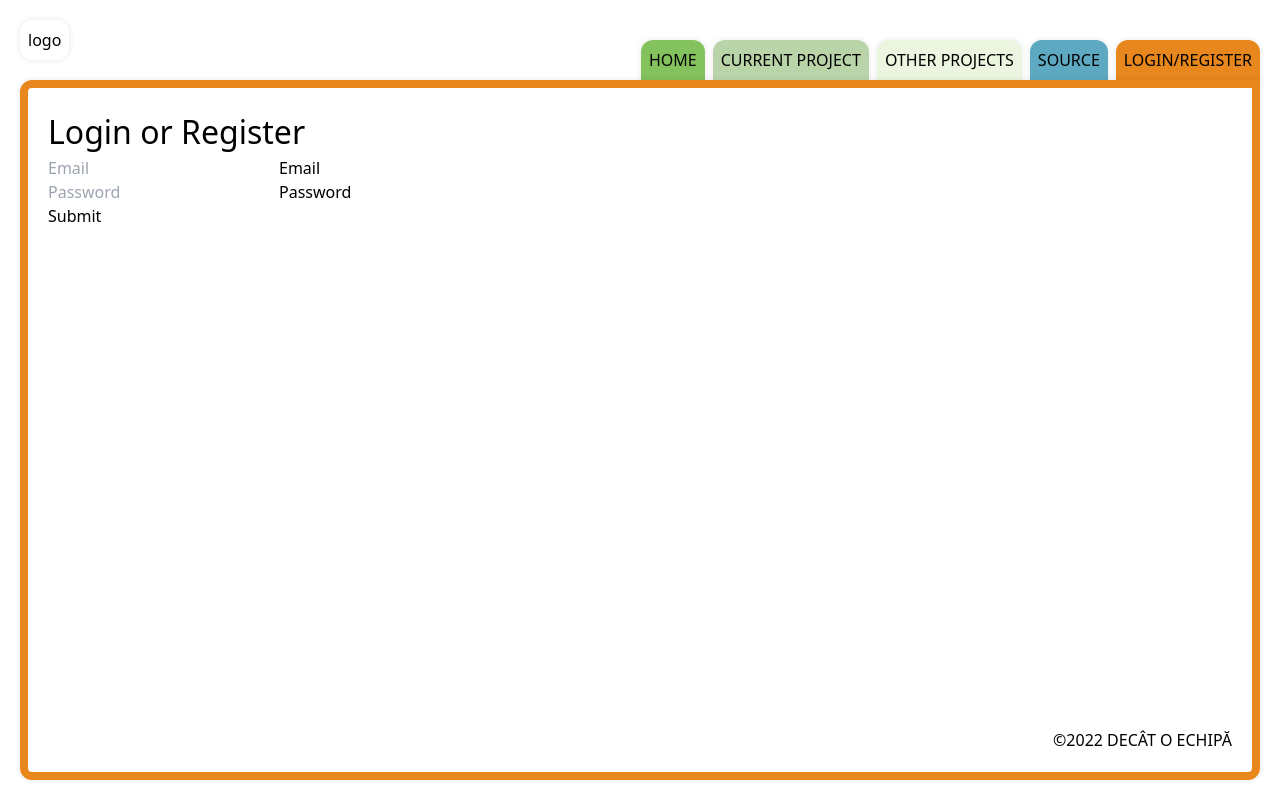
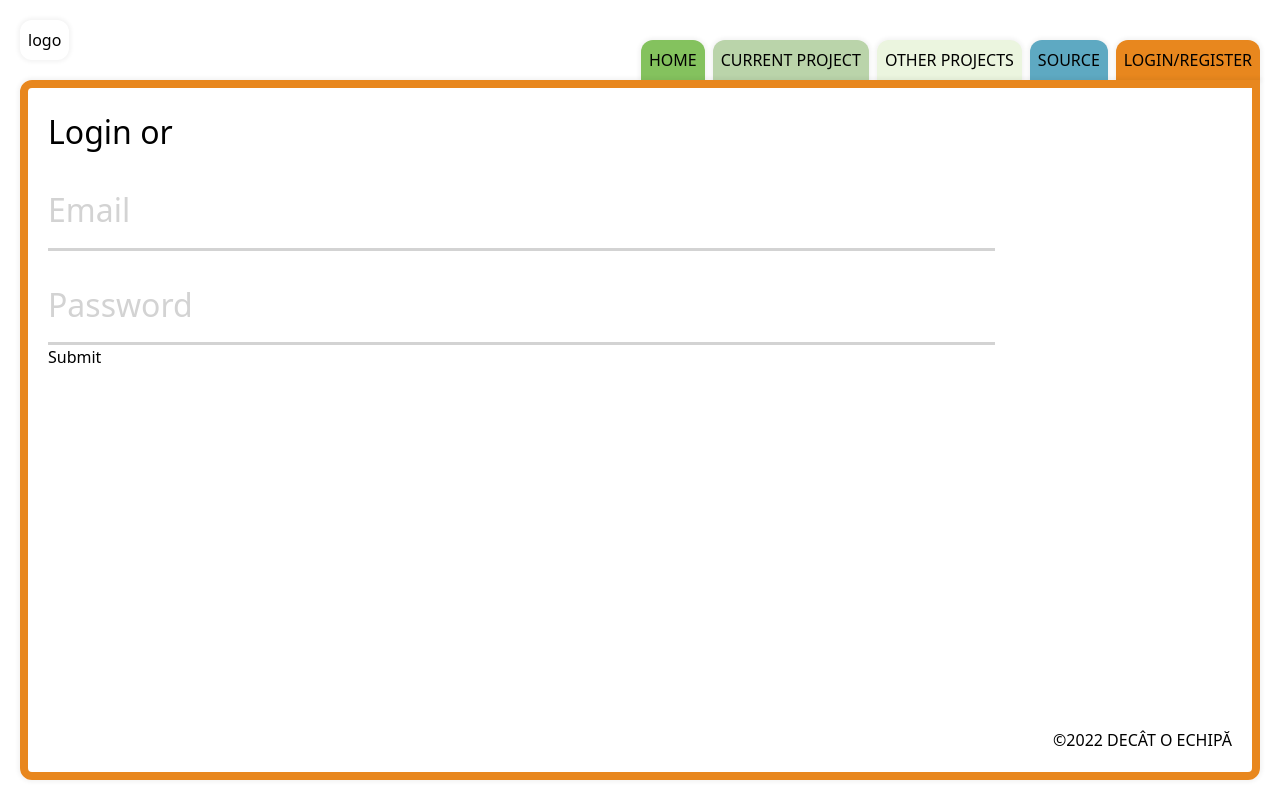
Before and after one commit to IBM-Dev-Dealer/frontend, a Next.js app: page /log in a window 1280 px wide. Built offline with nearby package versions, Linux system fonts and the light colour scheme.

Commit message:
applied style on input

```diff
--- a/components/atoms/TextInput/TextInput.jsx
+++ b/components/atoms/TextInput/TextInput.jsx
@@ -1,6 +1,15 @@
 import { ErrorMessage, useField } from "formik";
 import classNames from "classnames";
 import "./TextInput.module.scss";
+import {
+	input_class,
+	form__field,
+	input_label,
+	form__label,
+	form__field__error,
+	form__label__error,
+} from "./TextInput.module.scss";
+
 const TextInput = ({
 	placeholder,
 	labelText,
@@ -10,28 +19,16 @@ const TextInput = ({
 	...props
 }) => {
 	const [field, meta] = useField(props);
-	const inputContainerClass = "wtl-text-input";
-	const inputClass = `${inputContainerClass}--input`;
-	const labelClass = `${inputContainerClass}--label`;
-	const extraInput = "form__field";
-	const extraLabel = "form__label";
-	const extraInputError = `${extraInput}-error`;
-	const extraLabelError = `${extraLabel}-error`;
-	const errorTextInputClass = "errorTextInput";
+
 	// const date = new Date();
 	return (
-		<div className={inputContainerClass}>
+		<div className="pt-4 w-4/5 mt-2.5 relative">
 			<input
 				disabled={disabled}
 				className={
 					!meta.error || !meta.touched
-						? classNames(inputClass, extraInput)
-						: classNames(
-								inputClass,
-								extraInput,
-								extraInputError,
-								errorTextInputClass
-						  )
+						? classNames(input_class, form__field)
+						: classNames(input_class, form__field, form__field__error)
 				}
 				// max={props.type === "date" ? moment(date).format("YYYY-MM-DD") : ""}  <-is left here just in case i want to block some dates
 				type={props.type}
@@ -43,8 +40,8 @@ const TextInput = ({
 			<label
 				className={
 					!meta.error || !meta.touched
-						? classNames(labelClass, extraLabel)
-						: classNames(labelClass, extraLabel, extraLabelError)
+						? classNames(input_label, form__label)
+						: classNames(input_label, form__label, form__label__error)
 				}
 				htmlFor={id}
 			>
--- a/components/atoms/TextInput/TextInput.module.scss
+++ b/components/atoms/TextInput/TextInput.module.scss
@@ -1,9 +1,4 @@
-.wtl-text-input {
-	position: relative;
-	padding: 1.5rem 0 0;
-	width: 70%;
-	margin-top: 1rem;
-	&--input {
+.input_class {
 	width: 100%;
 	border: 0;
 	border-bottom: 3px solid lightgray;
@@ -32,7 +27,7 @@
 	}
 }
 
-	&--label {
+.input_label {
 	position: absolute;
 	top: 0;
 	display: block;
@@ -40,7 +35,7 @@
 	font-size: 1.5rem;
 	color: lightgray;
 }
-}
+
 .errorTextInput {
 	width: 100%;
 	border: 0;
@@ -84,7 +79,7 @@
 	color: #11998e;
 	font-weight: 700;
 }
-.form__field-error:focus ~ .form__label-error {
+.form__field__error:focus ~ .form__label__error {
 	position: absolute;
 	top: 0;
 	display: block;
@@ -93,46 +88,3 @@
 	color: red;
 	font-weight: 700;
 }
-
-// @media (max-width: breakPoints.$breakPoint1080) {
-// 	.errorTextInput {
-// 		font-size: 1.3rem;
-// 	}
-// 	.wtl-text-input {
-// 		&--input {
-// 			font-size: 1.3rem;
-// 			margin-top: 0.5rem;
-// 		}
-// 		&--label {
-// 			font-size: 1.3rem;
-// 		}
-// 	}
-// 	.form__field:placeholder-shown ~ .form__label {
-// 		font-size: 1.5rem;
-// 	}
-
-// 	.form__field:focus ~ .form__label {
-// 		font-size: 1.5rem;
-// 	}
-// 	.form__field-error:focus ~ .form__label-error {
-// 		font-size: 1.5rem;
-// 	}
-// }
-
-// @media (max-width: breakPoints.$breakPoint800) {
-// 	.wtl-text-input {
-// 		width: 90%;
-// 	}
-// }
-
-// @media (max-width: breakPoints.$breakPoint600) {
-// 	.errorTextInput {
-// 		color: colors.$white;
-// 	}
-
-// 	.wtl-text-input {
-// 		&--input {
-// 			color: colors.$white;
-// 		}
-// 	}
-// }
--- a/components/page-components/Log/Login.jsx
+++ b/components/page-components/Log/Login.jsx
@@ -1,6 +1,3 @@
-import Link from "next/link";
-
-import { ROUTES } from "../../../utils/utils";
 import TextInput from "../../atoms/TextInput/TextInput";
 import Title from "../../atoms/Title/Title";
 import { Formik, Form } from "formik";
@@ -18,9 +15,7 @@ const Login = () => {
 
 	return (
 		<>
-			<Title>
-				Login or <Link href={ROUTES.REGISTER}>Register</Link>
-			</Title>
+			<Title>Login or</Title>
 			<Formik
 				initialValues={initialValues}
 				validationSchema={validate}
--- a/package.json
+++ b/package.json
@@ -11,6 +11,7 @@
   "dependencies": {
     "@babel/core": "^7.20.2",
     "@babel/eslint-parser": "^7.19.1",
+    "classnames": "^2.3.2",
     "eslint": "8.27.0",
     "eslint-config-next": "13.0.3",
     "eslint-config-prettier": "^8.5.0",
```
Also changed, not shown: 1 other file (tests, documents, lock files or other folders). Lines whose indentation alone changed are shown as unchanged.
